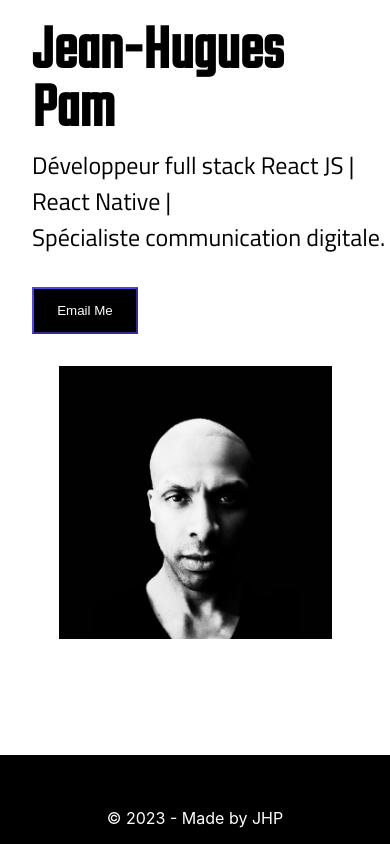
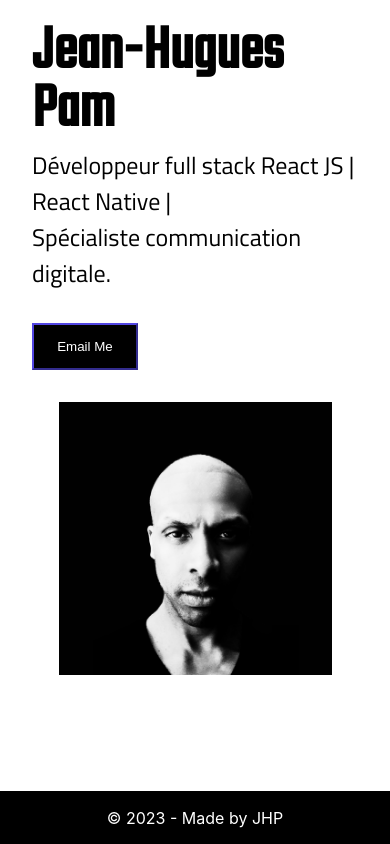
Before and after one commit to jhty75/myresume, a Next.js app: page / in a window 390 px wide. Shown: the top 844 px of the page. Built offline with nearby package versions, Linux system fonts and the light colour scheme.

Commit message:
myresume

```diff
--- a/styles/Home.module.css
+++ b/styles/Home.module.css
@@ -86,13 +86,13 @@
 
   .mainContainer {
     padding: 2rem;
-    margin: 0 1rem;
+    margin: 0rem;
     width: 100%;
 }
 
 
   .text {
-    margin-left: 2rem;
+    margin: 0 2rem;
   }
 
   .title {
```
